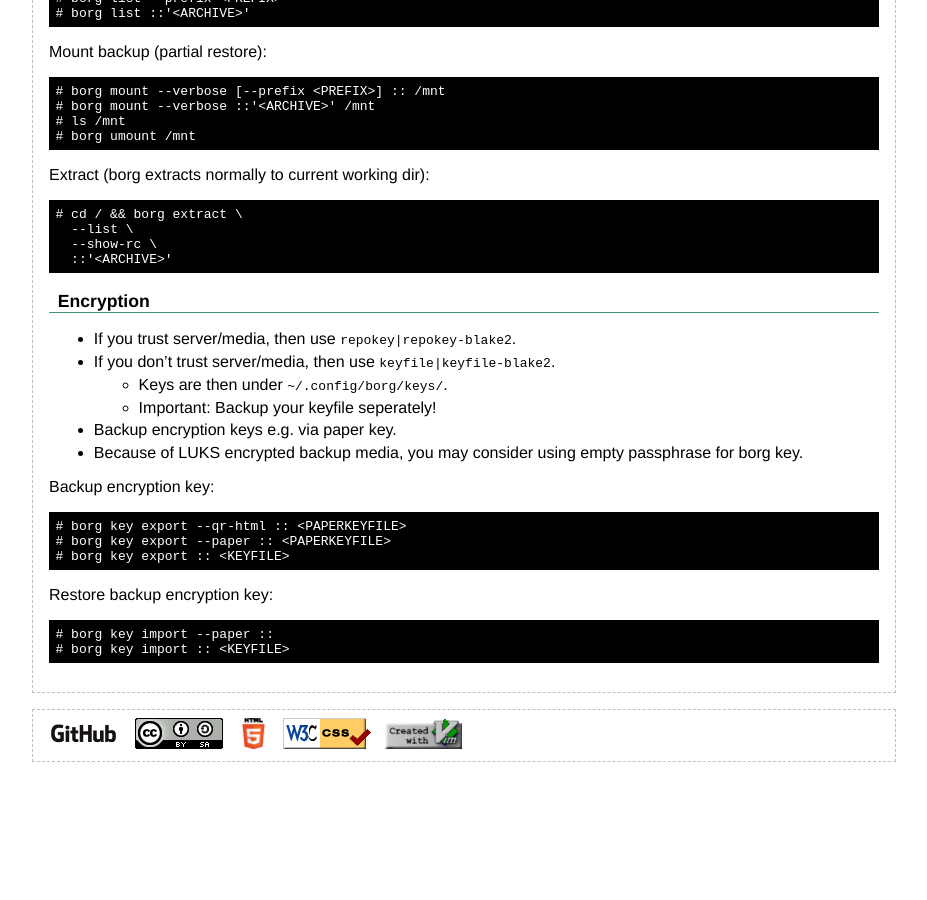
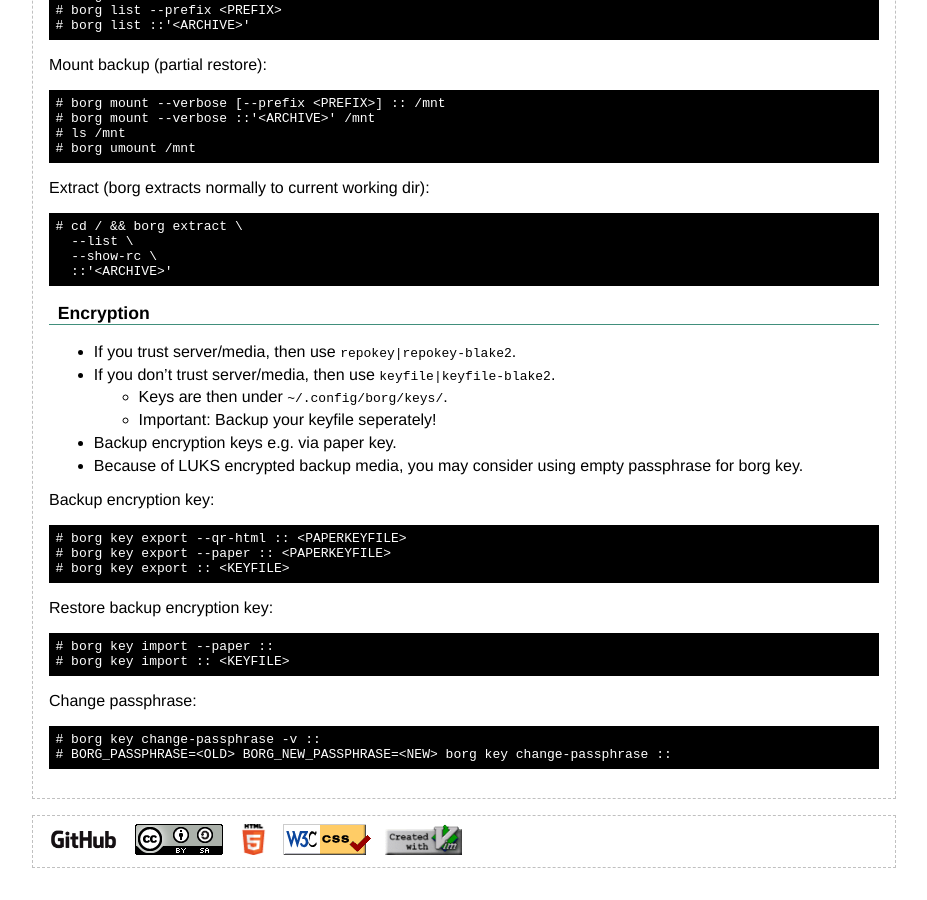
Before and after one commit to flyinggreenfrog/flyinggreenfrog.github.io, a Jekyll site: the page built from knowledgebase/backup.md, in a window 1280 px wide and 900 px high, scrolled down 1711 px. Shown: the whole window, without its empty margins (176-1103 px from the left). Built offline with Jekyll 4.4.1, drawn with Linux system fonts in a browser that asks for light colours; before the commit the page ends 2505 px from its top, so only the background shows below that.

Commit message:
Worked on backup.

````diff
--- a/knowledgebase/backup.md
+++ b/knowledgebase/backup.md
@@ -58,7 +58,8 @@ Set some environment variables, that borg commands will use:
 # export BORG_RSH='ssh -oBatchMode=yes'
 ```
 
-**`<SERVER>:/home/backup/.ssh/authorized_keys`**
+#### `<SERVER>:/home/backup/.ssh/authorized_keys`
+
 ```text
 command="borg serve --restrict-to-path <PATH>",restrict ssh-rsa <KEY> <COMMENT>
 command="borg serve --restrict-to-path <PATH> --append-only",restrict ssh-rsa <KEY> <COMMENT>
@@ -156,3 +157,10 @@ Restore backup encryption key:
 # borg key import --paper ::
 # borg key import :: <KEYFILE>
 ```
+
+Change passphrase:
+
+```sh
+# borg key change-passphrase -v ::
+# BORG_PASSPHRASE=<OLD> BORG_NEW_PASSPHRASE=<NEW> borg key change-passphrase ::
+```
````
Also changed, not shown: other parts of knowledgebase/backup.md (+1 -1 lines).
